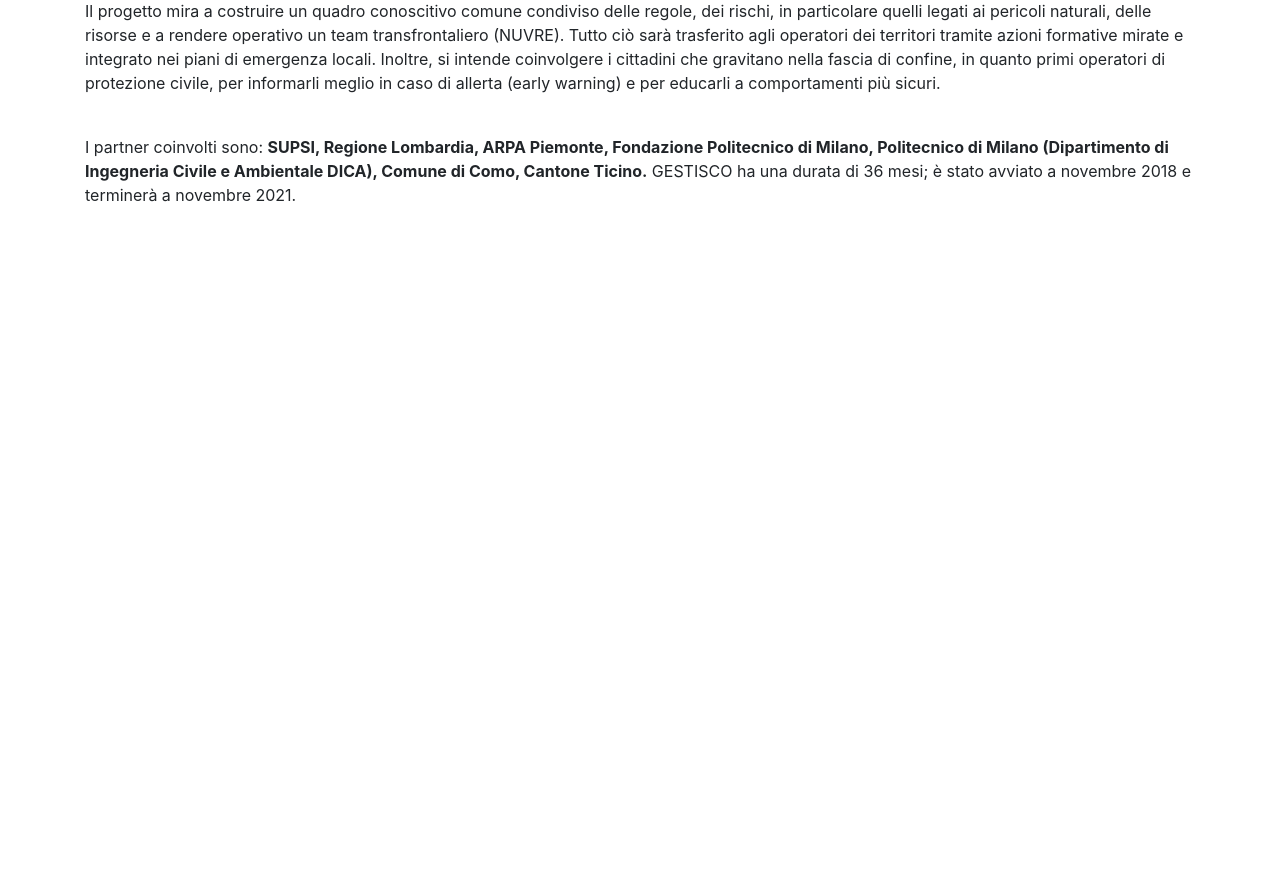
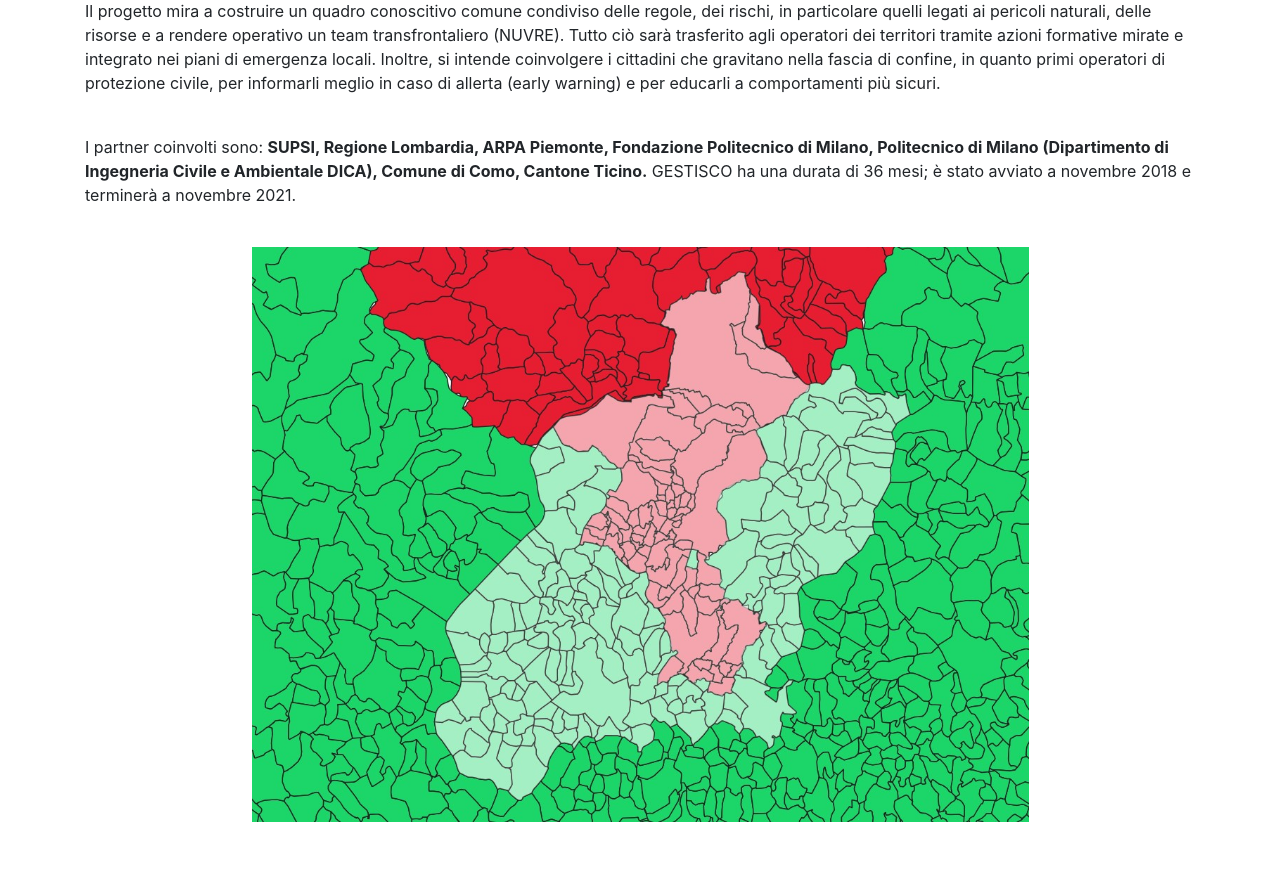
Before and after one commit to tommasosansone91/Metaglossario-Gestisco, a Django app: page / in a window 1280 px wide. Shown: the part 401-1295 px from the top of the page. Before the commit the page ends 603 px from the top, so only its background shows below. Run offline with Django 3.2, Linux system fonts and the light colour scheme; some libraries are stand-ins or nearby versions.

Commit message:
image fixed

```diff
--- a/app_metaglossario/templates/aggiungi_terminologia.html
+++ b/app_metaglossario/templates/aggiungi_terminologia.html
@@ -127,8 +127,8 @@
           <br><br><br>
 
 
-          <div class="form-button" style="display:inline-block;padding-left: 36%;"></div>
-              <button type="submit" style="width: 300px;height: 60px;" class="btn btn-primary">Inserisci terminologia</button>
+          <div class="form-button" style="display:inline-block;padding-left: 36%;">
+                <button type="submit" style="width: 300px;height: 60px;" class="btn btn-primary">Inserisci terminologia</button>
           </div>
 
 
--- a/app_metaglossario/templates/home.html
+++ b/app_metaglossario/templates/home.html
@@ -12,5 +12,12 @@
     <p>I partner coinvolti sono: <b>SUPSI, Regione Lombardia, ARPA Piemonte, Fondazione Politecnico di Milano, Politecnico di Milano (Dipartimento di Ingegneria Civile e Ambientale DICA), Comune di Como, Cantone Ticino.</b> GESTISCO ha una durata di 36 mesi; è stato avviato a novembre 2018 e terminerà a novembre 2021. </p>
     <br>
 
+    {% load static %}
+    <div style="text-align:center">
+    <img src="{% static 'img/mappa_gestisco_confini_comunali_3.jpg' %}" style="width:70%; align="middle" alt="Area transfrontaliera interessata dal progetto Gestisco" >
+    </div>
+
+    <br><br><br>
+
 
 {% endblock %}
--- a/app_metaglossario/views.py
+++ b/app_metaglossario/views.py
@@ -47,7 +47,8 @@
     if query:
 
         query = request.GET.get('q') #q è variabile risultante dalla query del database
-        selected_entries = glossary_entry.objects.filter(Q(Acronimo__icontains=query)|Q(Ambito_riferimento__icontains=query)|Q(Autore_definizione__icontains=query)|Q(Autore_documento_fonte__icontains=query)|Q(Data_inserimento_entry__icontains=query)|Q(Definizione__icontains=query)|Q(Host_documento_fonte__icontains=query)|Q(Id_statico_entry__icontains=query)|Q(Lemma__icontains=query)|Q(Posizione_definizione__icontains=query)|Q(Titolo_documento_fonte__icontains=query)|Q(Url_definizione__icontains=query)|Q(Url_documento_fonte__icontains=query))
+
+        glossary_entry.objects.filter(Q(Acronimo__icontains=query)|Q(Ambito_riferimento__icontains=query)|Q(Autore_definizione__icontains=query)|Q(Autore_documento_fonte__icontains=query)|Q(Data_inserimento_entry__icontains=query)|Q(Definizione__icontains=query)|Q(Host_documento_fonte__icontains=query)|Q(Id_statico_entry__icontains=query)|Q(Lemma__icontains=query)|Q(Posizione_definizione__icontains=query)|Q(Titolo_documento_fonte__icontains=query)|Q(Url_definizione__icontains=query)|Q(Url_documento_fonte__icontains=query))
         # Q(Acronimo__icontains=query dice quali sono i campi in cui cercare l'input specificato dall'utente
 
         # Pagination
```
Also changed, not shown: static/img/mappa_gestisco_confini_comunali_3.jpg (added).
